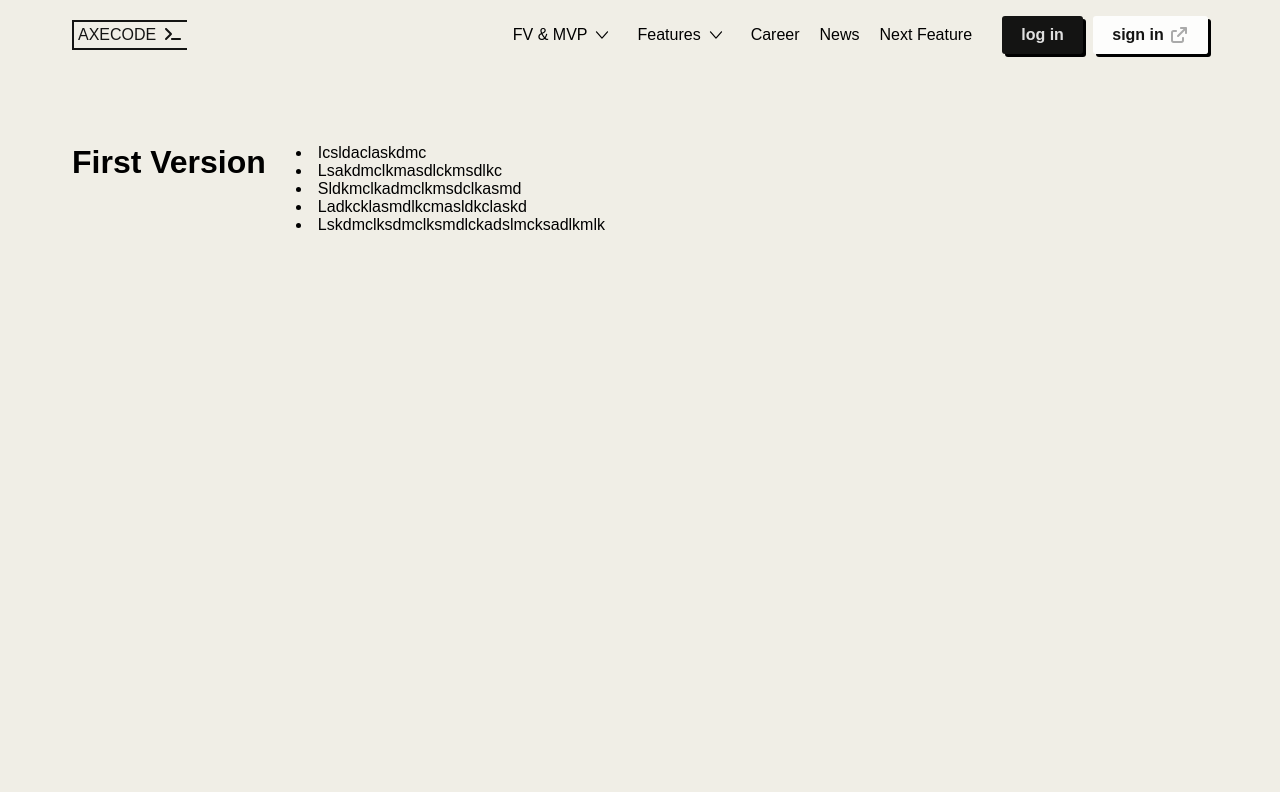
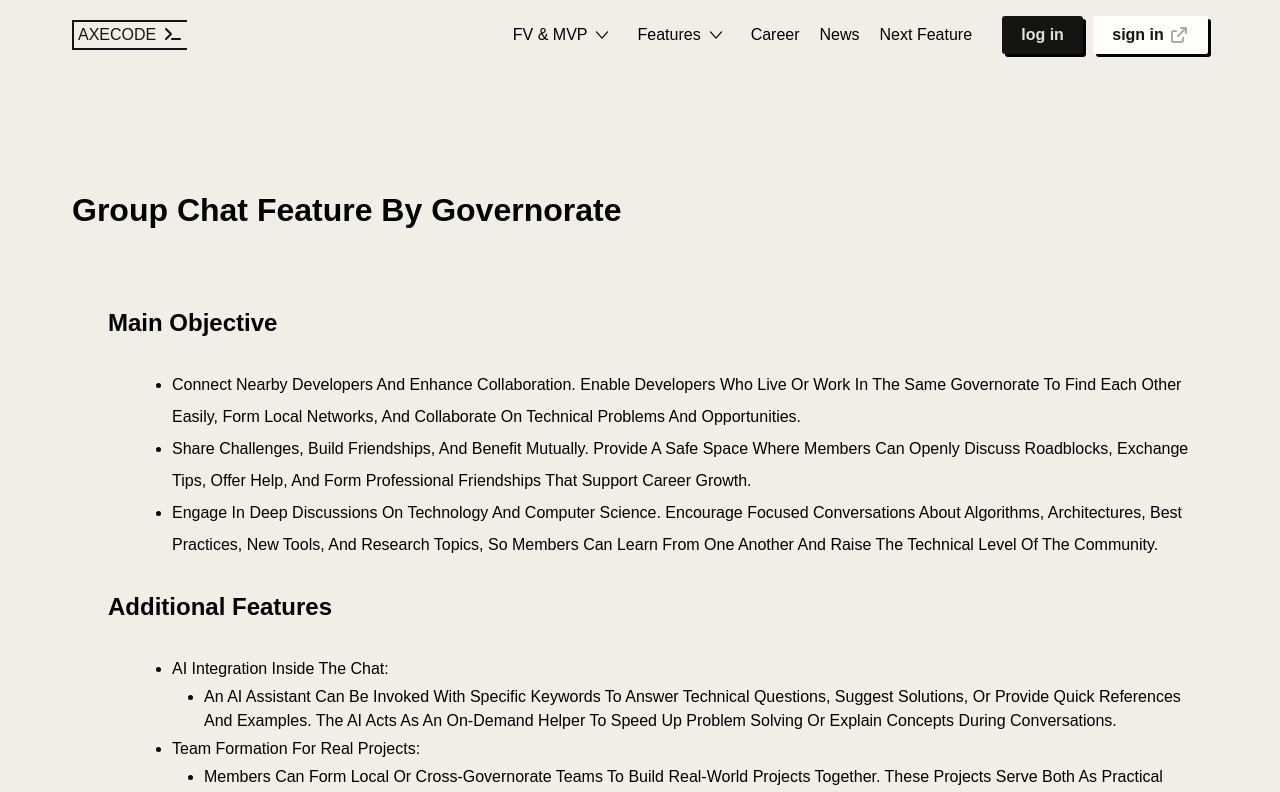
Before and after one commit to mohamed-ctrl878/axecode-demo, a React (Vite) app: page /chat in a window 1280 px wide. Shown: the top 792 px of the page. Built offline with nearby package versions, Linux system fonts and the light colour scheme; a web font is replaced by a local one.

Commit message:
compelete component of content pages strucure

```diff
--- a/src/index.css
+++ b/src/index.css
@@ -99,17 +99,17 @@ p {
   font-weight: 300;
   color: #5c5b5b;
 }
-footer ,footer >div{
+footer,
+footer > div {
   background-color: #293952;
   display: flex;
   justify-content: center;
   padding: 10px;
 }
-footer .logo{
+footer .logo {
   color: var(--white);
   flex: 0;
-span{
-
+  span {
     border-color: var(--white);
   }
 }
@@ -118,22 +118,49 @@ display: flex;
   gap: 20px;
   color: #aaa;
   flex-direction: column;
-
 }
-footer ul a{
-color:black;
+footer ul a {
+  color: black;
 }
-footer ul a:hover{
-color:var(--white);
+footer ul a:hover {
+  color: var(--white);
   text-decoration: underline;
-
 }
-footer ul .high-level-link{
+footer ul .high-level-link {
   display: none;
 }
-footer ul  svg{
+footer ul svg {
   display: none;
 }
+
+.ul-feature {
+  margin-left: 5rem;
+  list-style: unset;
+  line-height: 2;
+}
+.ul-feature ul {
+  margin-left: 2rem;
+  list-style: unset;
+  line-height: 1.5;
+}
+.content-page {
+  padding-top: 9rem;
+  padding-bottom: 3rem;
+  h1 {
+    padding-block: 3rem;
+  }
+  h2 {
+    padding-block: 2rem;
+    margin-left: 1rem;
+  }
+  h3 {
+    padding-block: 1.6rem;
+  }
+  h4 {
+    padding-block: 1rem;
+  }
+}
+
 /* basics */
 .logo-header {
   white-space: nowrap;
@@ -163,8 +190,8 @@ header {
   z-index: 999;
 }
 
-header nav  {
-transition: .4s;
+header nav {
+  transition: 0.4s;
 }
 header nav ul {
   display: flex;
@@ -227,7 +254,6 @@ header .toggle-btn {
 
 /* w =988 h 742 */
 .explane-video {
-
   border-radius: 4px;
   width: 670px;
   height: 410px;
@@ -285,16 +311,16 @@ header .toggle-btn {
   }
   width: fit-content;
 }
-.carts-w-colors{
+.carts-w-colors {
   margin-block: 16rem;
   display: grid;
-  grid-template-columns: repeat(auto-fill , minmax(300px,1fr));
-  .cart{
+  grid-template-columns: repeat(auto-fill, minmax(300px, 1fr));
+  .cart {
     max-width: 100%;
     min-height: 250px;
     padding: 20px;
     border-radius: 4px;
-    background-color:#e3dacc;
+    background-color: #e3dacc;
     display: flex;
     align-items: center;
     justify-content: center;
@@ -304,15 +330,13 @@ header .toggle-btn {
   }
 }
 
-
-
-.feature{
+.feature {
   min-height: 100vh;
   justify-content: start;
   align-items: flex-start;
   padding-top: 9rem;
 
-  li{
+  li {
     list-style: inside !important;
   }
 }
@@ -445,11 +469,11 @@ header .toggle-btn {
     display: none;
   }
 
-  header .show-mob ul{
+  header .show-mob ul {
     height: 600px;
     flex-wrap: nowrap;
   }
-  header .hidden-mob ul{
+  header .hidden-mob ul {
     padding: 0;
     height: 0px !important;
     overflow: hidden !important;
@@ -528,9 +552,10 @@ header .toggle-btn {
     height: auto !important;
   }
 
-  footer ,footer >div{
+  footer,
+  footer > div {
     flex-wrap: wrap;
-    .logo{
+    .logo {
       flex: 1;
       flex-basis: 100%;
     }
@@ -572,7 +597,7 @@ header .toggle-btn {
 
   /* Reduce thumbnail control padding to avoid overlap on tiny screens */
   .thumbnail .layout {
-    padding:22px;
+    padding: 22px;
   }
   @media (max-width: 360px) {
     .thumbnail .layout {
--- a/src/model/data/FV.json
+++ b/src/model/data/FV.json
@@ -6,5 +6,8 @@
         "sldkmclkadmclkmsdclkasmd",
         "ladkcklasmdlkcmasldkclaskd",
         "lskdmclksdmclksmdlckadslmcksadlkmlk"
-    ]
+    ],
+    "relation":{
+
+    }
 }
--- /dev/null
+++ b/src/model/data/conversationData.json
@@ -0,0 +1,70 @@
+{
+    "headline": "Group Chat Feature by Governorate",
+    "content": [
+        {
+            "headline": "Main Objective",
+            "ul": [
+                {
+                    "li": "Connect nearby developers and enhance collaboration. Enable developers who live or work in the same governorate to find each other easily, form local networks, and collaborate on technical problems and opportunities."
+                },
+                {
+                    "li": "Share challenges, build friendships, and benefit mutually. Provide a safe space where members can openly discuss roadblocks, exchange tips, offer help, and form professional friendships that support career growth."
+                },
+                {
+                    "li": "Engage in deep discussions on technology and computer science. Encourage focused conversations about algorithms, architectures, best practices, new tools, and research topics, so members can learn from one another and raise the technical level of the community."
+                }
+            ]
+        },
+        {
+            "headline": "Additional Features",
+            "ul": [
+                {
+                    "li": "AI integration inside the chat:",
+                    "ul": [
+                        {
+                            "li": "An AI assistant can be invoked with specific keywords to answer technical questions, suggest solutions, or provide quick references and examples. The AI acts as an on-demand helper to speed up problem solving or explain concepts during conversations."
+                        }
+                    ]
+                },
+                {
+                    "li": "Team formation for real projects:",
+                    "ul": [
+                        {
+                            "li": "Members can form local or cross-governorate teams to build real-world projects together. These projects serve both as practical learning experiences and as portfolio pieces that strengthen members’ resumes and job applications."
+                        }
+                    ]
+                },
+                {
+                    "li": "Local coding competitions and progression to finals:",
+                    "ul": [
+                        {
+                            "li": "Host regular, governorate-level coding challenges or hackathons inside each chat. Winners or top teams can advance to inter-governorate finals, fostering healthy competition, motivating participation, and spotlighting local talent."
+                        }
+                    ]
+                }
+            ]
+        },
+        {
+            "headline": "Live Interaction (Real-time Features)",
+            "ul": [
+                {
+                    "li": "Instant messaging and live reactions: Allow users to send messages instantly and receive immediate replies, making conversations fluid and timely."
+                },
+                {
+                    "li": "Real-time Q&A during live sessions: Improve the experience of live streams or hosted sessions by enabling attendees to ask questions and get answers on the spot, increasing interactivity and learning value."
+                },
+                {
+                    "li": "Host review of live feedback: Give the session host the ability to review, highlight, and respond to viewer feedback or questions in real time, ensuring important points are addressed and discussions stay productive."
+                }
+            ]
+        },
+        {
+            "headline": "Activities and Engagement",
+            "ul": [
+                {
+                    "li": "Message liking and lightweight signals of appreciation: Let users “like” messages to surface helpful answers, recognize contributors, and encourage participation. These small signals help identify valuable content and active members within each governorate chat."
+                }
+            ]
+        }
+    ]
+}
--- a/src/routes.jsx
+++ b/src/routes.jsx
@@ -2,7 +2,9 @@ import React from "react";
 import Header from "./veiw/components/header";
 import Home from "./veiw/pages/Home";
 import Feature from "./veiw/components/Feature";
-import ChatData from "./model/data/FV.json";
+import conversationData from "./model/data/conversationData.json";
+import ContentRenderer from "./veiw/components/ContentRenderer";
+import Layout from "./veiw/components/Layout";
 
 export const routes = () => [
   {
@@ -11,6 +13,10 @@ export const routes = () => [
   },
   {
     path: "chat",
-    element: <Feature data={ChatData}></Feature>,
+    element: (
+      <Layout>
+        <ContentRenderer data={conversationData}></ContentRenderer>
+      </Layout>
+    ),
   },
 ];
--- /dev/null
+++ b/src/veiw/components/ContentRenderer.jsx
@@ -0,0 +1,41 @@
+import React from "react";
+
+const ContentRenderer = ({ data }) => {
+  const renderHeadline = (text, depth) => {
+    const HeadingTag = `h${Math.min(depth, 6)}`;
+    return <HeadingTag>{text}</HeadingTag>;
+  };
+
+  const renderList = (ul, depth) => {
+    if (!ul) return null;
+
+    return (
+      <ul className="ul-feature">
+        {ul.map((item, idx) => (
+          <li key={idx}>
+            {item.li}
+            {item.ul && renderList(item.ul, depth + 1)}
+          </li>
+        ))}
+      </ul>
+    );
+  };
+
+  const renderContent = (content, depth = 2) => {
+    return content.map((section, idx) => (
+      <div key={idx} style={{ marginLeft: depth * 10 }}>
+        {renderHeadline(section.headline, depth)}
+        {renderList(section.ul, depth)}
+      </div>
+    ));
+  };
+
+  return (
+    <div>
+      {renderHeadline(data.headline, 1)}
+      {renderContent(data.content)}
+    </div>
+  );
+};
+
+export default ContentRenderer;
--- a/src/veiw/components/Feature.jsx
+++ b/src/veiw/components/Feature.jsx
@@ -4,9 +4,14 @@ const Feature = ({ data }) => {
   return (
     <main className="container feature">
       <h1>{data.headline}</h1>
-      <ul>
+      <ul className="ul-feature">
         {data?.children?.map((e) => (
-          <li>{e}</li>
+          <>
+            <li>{e} </li>
+            <ul>
+              <li>kdfjkjdfnkdfjnvkdfjnvkdjfn</li>
+            </ul>
+          </>
         ))}
       </ul>
     </main>
--- /dev/null
+++ b/src/veiw/components/Layout.jsx
@@ -0,0 +1,7 @@
+import React from "react";
+
+const Layout = ({ children }) => {
+  return <div className="container content-page">{children}</div>;
+};
+
+export default Layout;
```
Lines whose indentation alone changed are shown as unchanged.
